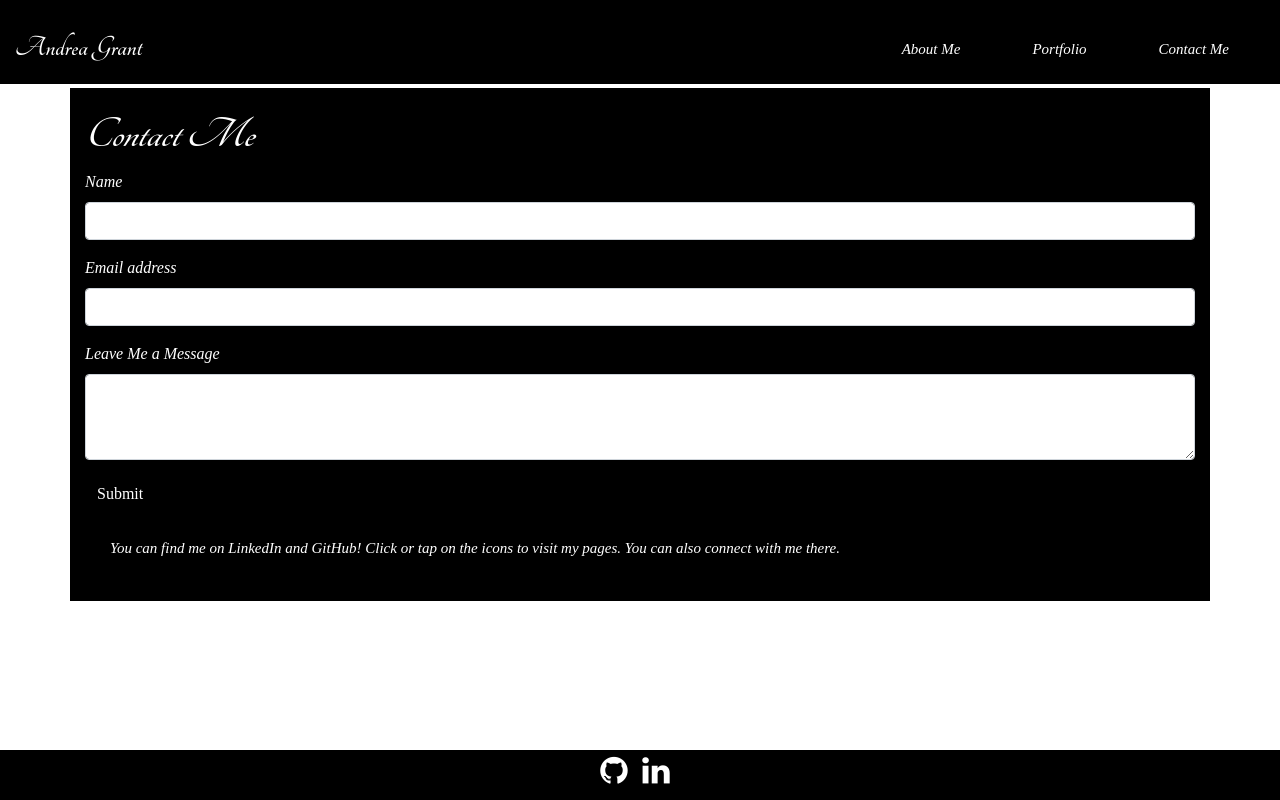
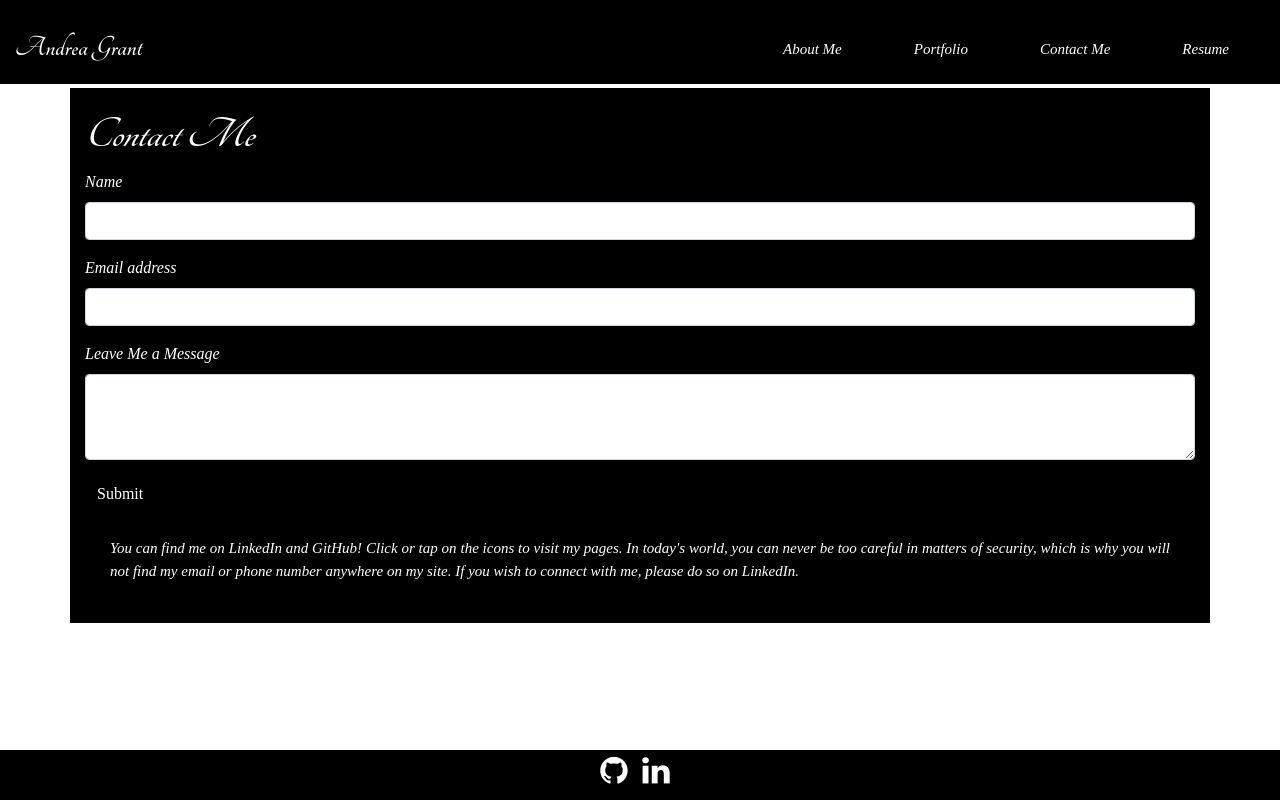
Before and after one commit to aegrant08/Professional-Portfolio, a plain HTML site: page contact.html in a window 1280 px wide. Drawn offline with nearby package versions, Linux system fonts and the light colour scheme.

Commit message:
added resume link

```diff
--- a/contact.html
+++ b/contact.html
@@ -37,6 +37,11 @@
                             <li class="nav-item">
                                 <a class="nav-link" href="contact.html">Contact Me</a>
                             </li>
+                            <li class="nav-item">
+                                <a class="nav-link"
+                                    href="https://drive.google.com/file/d/1wMXWJM8TPFioCkOqLjB2hauwQMiOBw1G/view?usp=sharing"
+                                    target="_blank">Resume</a>
+                            </li>
                         </ul>
                     </nav>
                 </div>
@@ -63,9 +68,10 @@
         </form>
         <div id="connect" class="container">
             <p>
-                You can find me on LinkedIn and GitHub! Click or tap on the icons to visit my pages. You can
-                also connect
-                with me there.
+                You can find me on LinkedIn and GitHub! Click or tap on the icons to visit my pages. In today's world,
+                you can never be too careful in matters of security, which is why you will not find my email or phone
+                number anywhere on my site. If you wish to connect with me, please do so on
+                LinkedIn.
             </p>
         </div>
     </section>
```
Also changed, not shown: index.html (+6 -1 lines), portfolio.html (+5 -0 lines).
